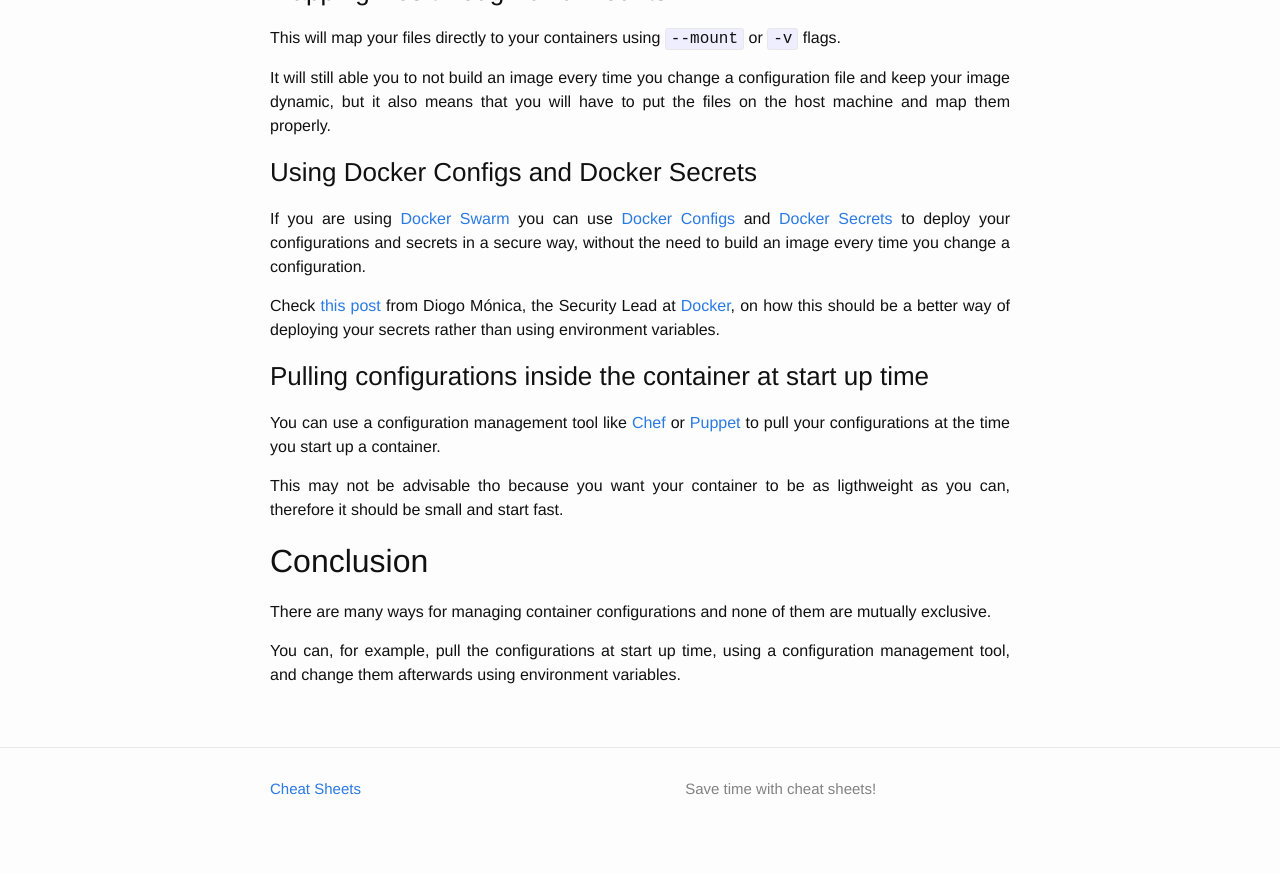
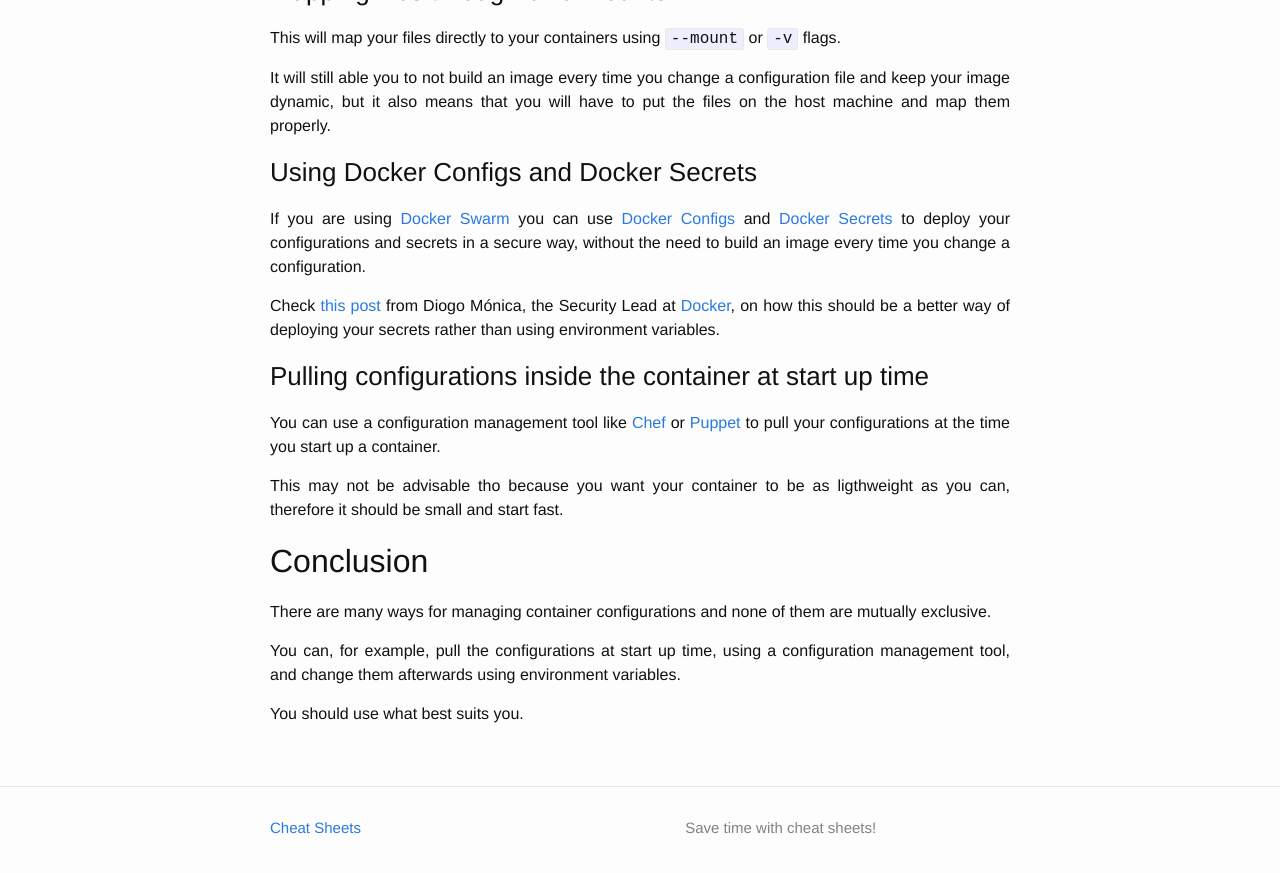
Before and after one commit to afbernardino/cheatsheets, a Jekyll site: the page built from _posts/docker/2018-02-19-Managing-container-configurations.md, in a window 1280 px wide and 900 px high, scrolled down 832 px. Shown: the top 873 px of the window. Built offline with Jekyll 4.4.1, drawn with Linux system fonts in a browser that asks for light colours.

Commit message:
Finish conclusion

```diff
--- a/_posts/docker/2018-02-19-Managing-container-configurations.md
+++ b/_posts/docker/2018-02-19-Managing-container-configurations.md
@@ -59,3 +59,5 @@ mutually exclusive.
 You can, for example, pull the configurations at start up time, using a
 configuration management tool, and change them afterwards using environment
 variables.
+
+You should use what best suits you.
```
